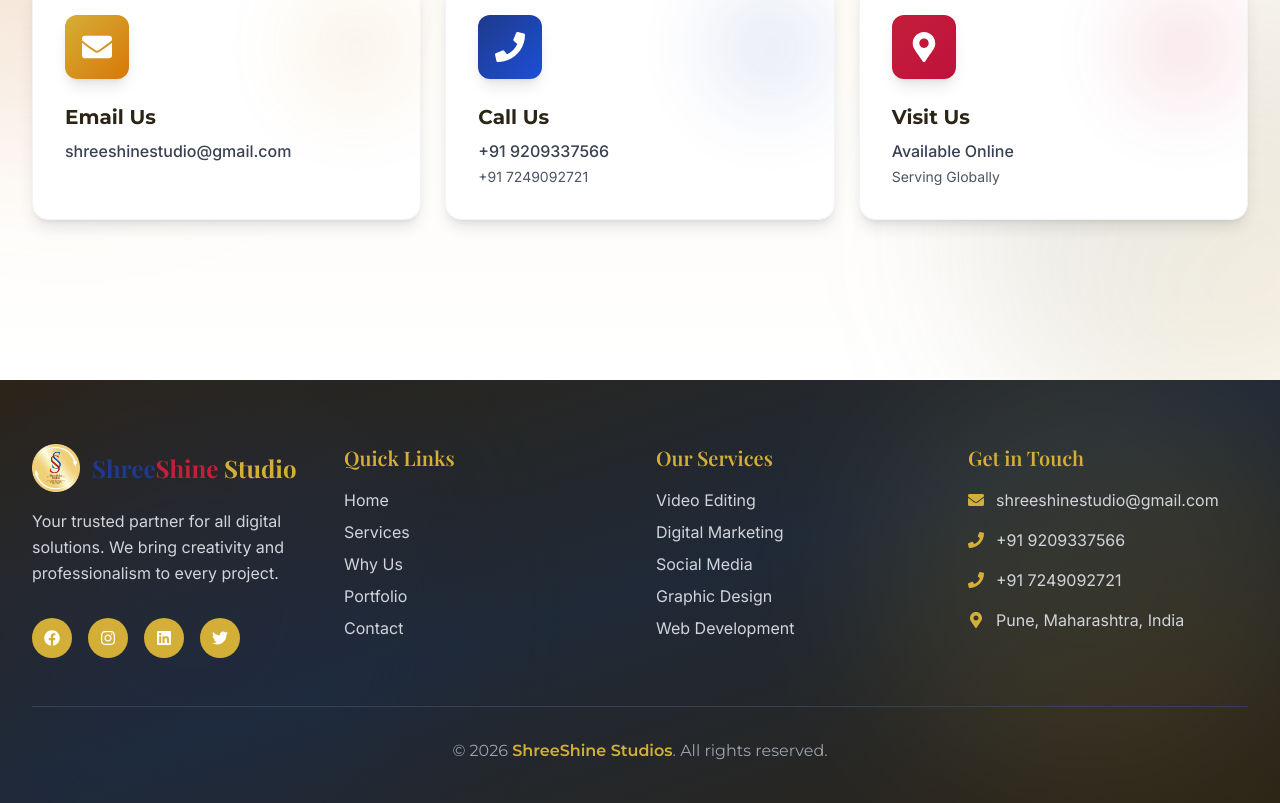
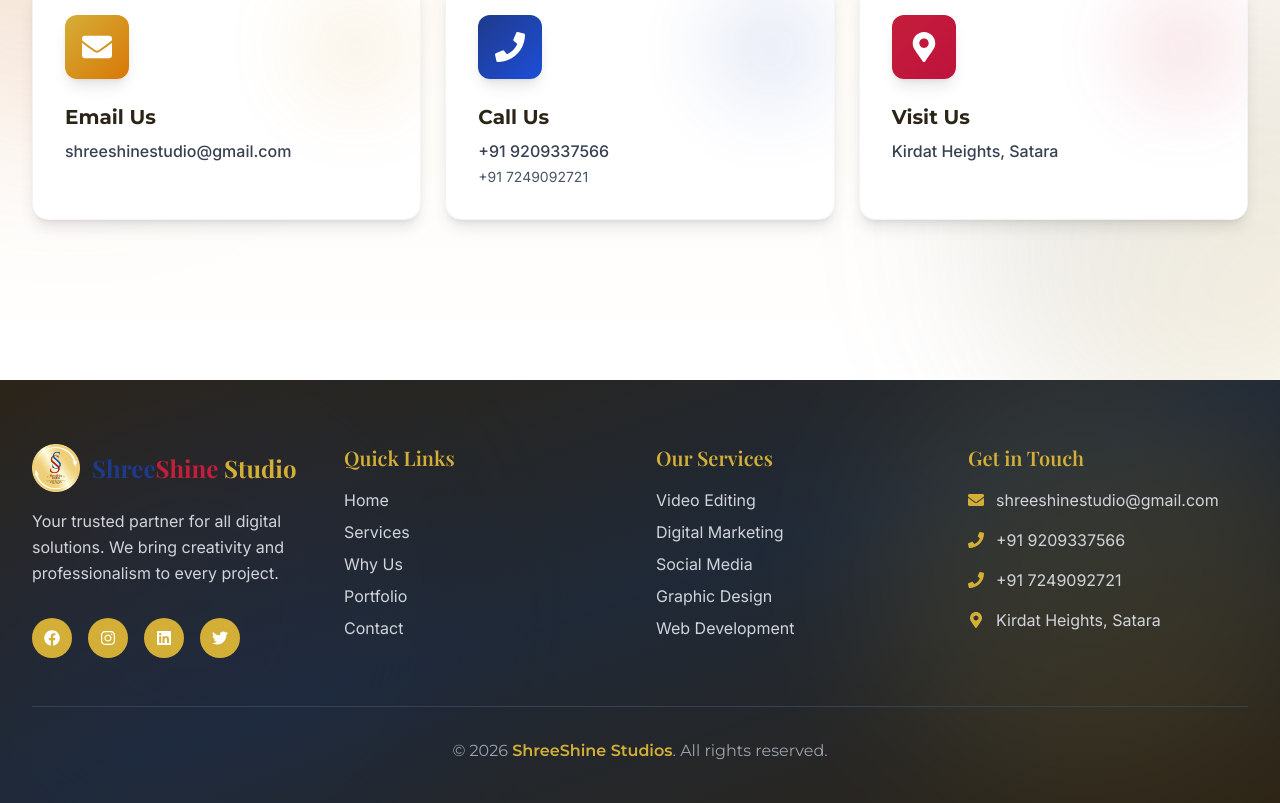
Before and after one commit to abhayraj2705/Landing-page-1, a React (Vite) app: page / in a window 1280 px wide. Shown: the part 4880-5683 px from the top of the page. Built offline with nearby package versions, Linux system fonts and the light colour scheme.

Commit message:
updates 3

```diff
--- a/src/components/Contact.jsx
+++ b/src/components/Contact.jsx
@@ -22,8 +22,7 @@
     {
       icon: <FaMapMarkerAlt className="text-3xl" />,
       title: 'Visit Us',
-      details: 'Available Online',
-      subtitle: 'Serving Globally',
+      details: 'Kirdat Heights, Satara',
       gradient: 'from-accent-red to-rose-700'
     }
   ];
--- a/src/components/Footer.jsx
+++ b/src/components/Footer.jsx
@@ -193,7 +193,7 @@
                 className="flex items-start gap-3 text-gray-300"
               >
                 <FaMapMarkerAlt className="text-gold mt-1 flex-shrink-0" />
-                <span>Pune, Maharashtra, India</span>
+                <span>Kirdat Heights, Satara</span>
               </motion.li>
             </ul>
           </motion.div>
```
